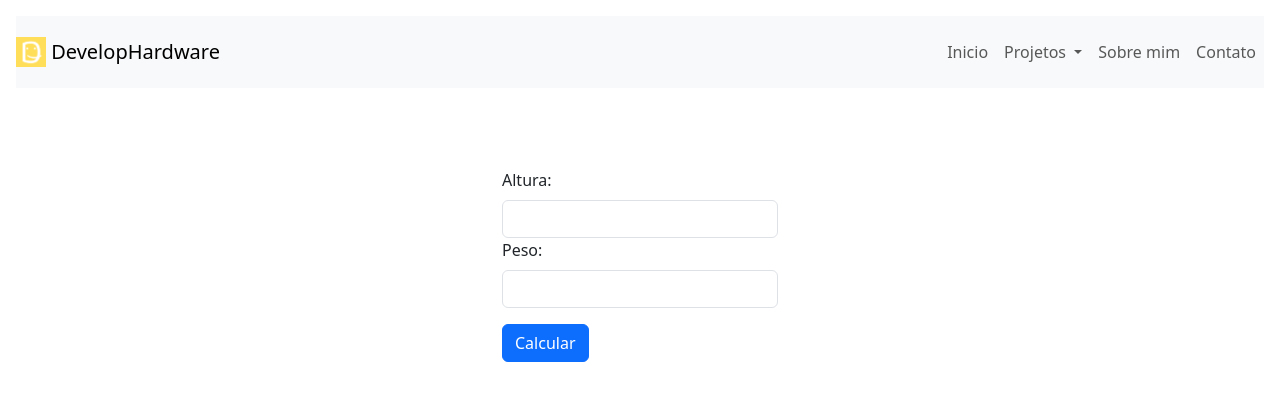
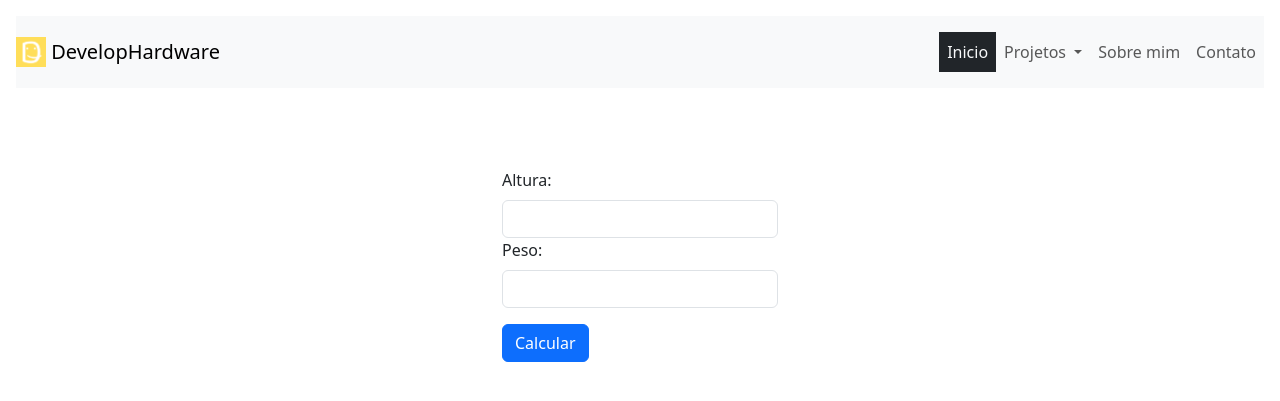
Before and after one commit to develophardware/projetos, a PHP site: page /Calculo-IMC/index.php in a window 1280 px wide. Shown: the top 401 px of the page. Run offline with PHP 8.4, Linux system fonts and the light colour scheme.

Commit message:
Atualizando Menu

```diff
--- a/pages/header.php
+++ b/pages/header.php
@@ -24,7 +24,7 @@
                     <ul class="navbar-nav">
                         <li class="nav-item active">
                             <!-- <a class="nav-link" href="#">Home <span class="sr-only">(Página atual)</span></a> -->
-                            <a class="nav-link" href="#">Inicio <span class="sr-only"></span></a>
+                            <a class="nav-link text-light bg-dark" href="#">Inicio <span class="sr-only"></span></a>
                         </li>
                         <li class="nav-item dropdown">
                             <a class="nav-link dropdown-toggle" href="#" id="navbarDropdownMenuLink" role="button" data-toggle="dropdown" aria-haspopup="true" aria-expanded="false">
```
